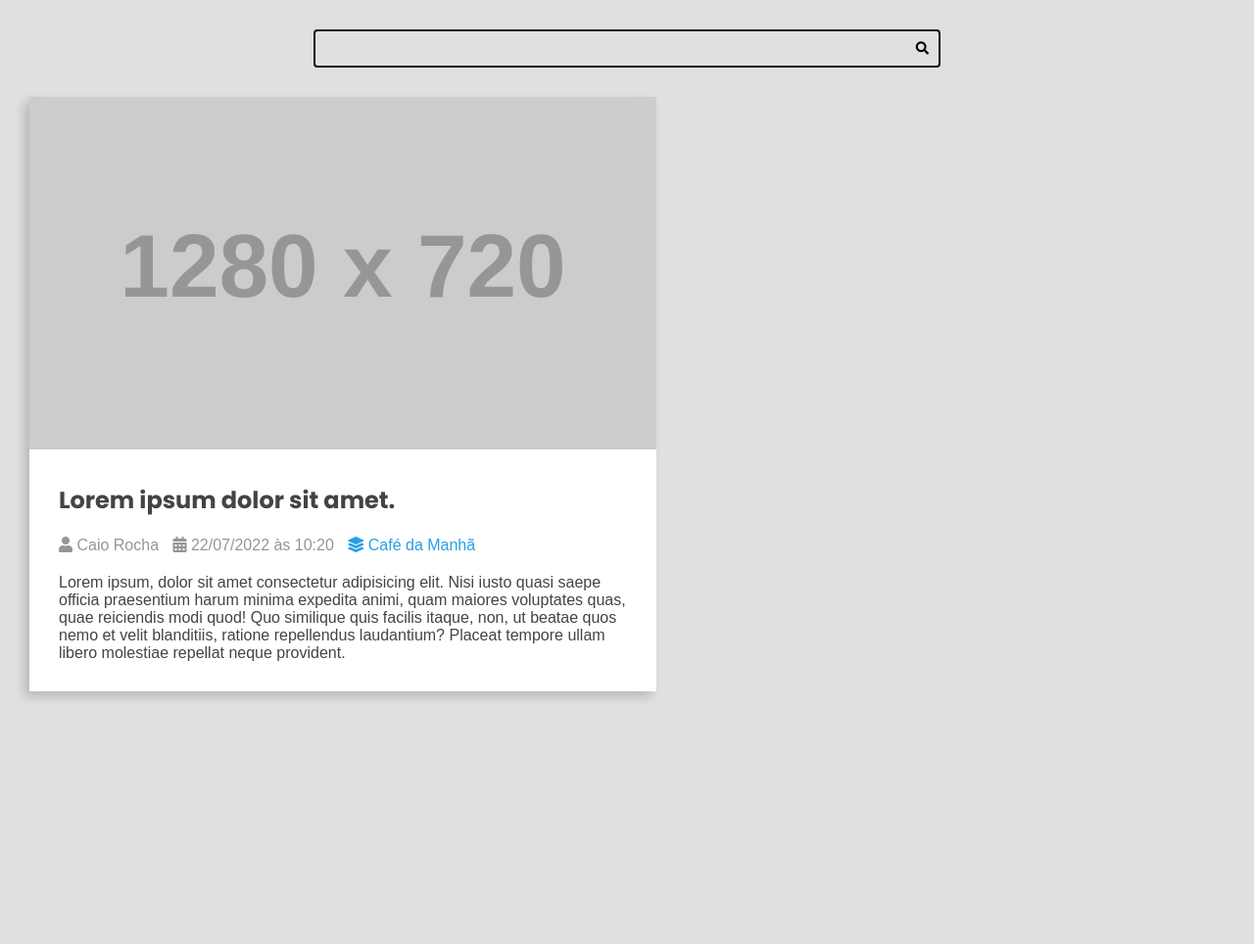
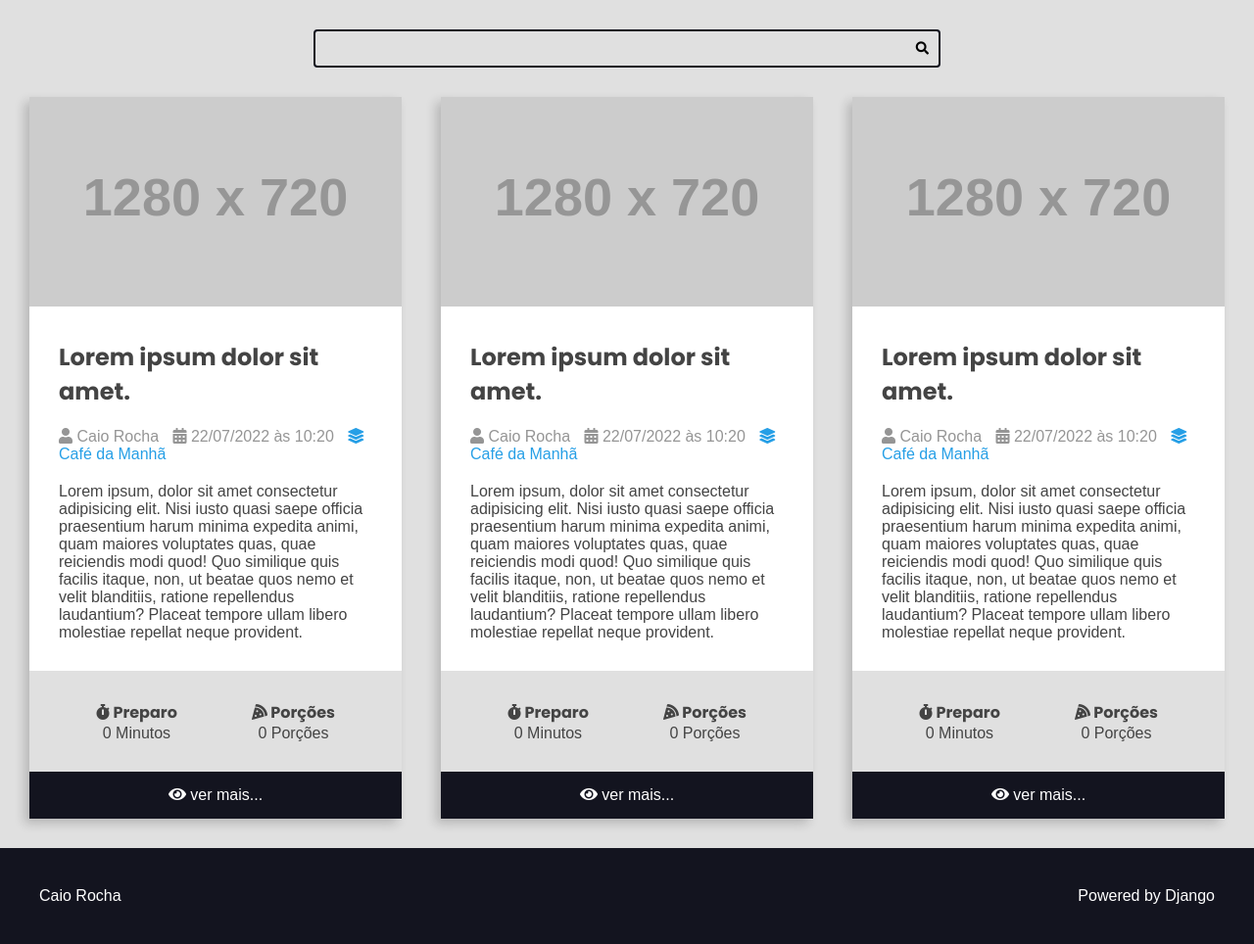
Before and after one commit to caioguimaraesr/recipes, a Django app: page / in a window 1280 px wide. Shown: the part 120-1084 px from the top of the page at 98% size. Before the commit the page ends 835 px from the top, so only its background shows below. Run offline with Django 5.2, Linux system fonts and the light colour scheme; grey boxes labelled with a size stand in for pictures from a placeholder-image service; some libraries are stand-ins or nearby versions.

Commit message:
create footer and recipe

```diff
--- /dev/null
+++ b/recipes/templates/recipes/partials/footer.html
@@ -0,0 +1,8 @@
+<footer class="main-footer">
+    <div class="developer">
+      <a href="https://www.linkedin.com/in/caioguimaraesr/" target="_blank" rel="noreferrer noopener">Caio Rocha</a>
+    </div>
+    <div class="powered">
+      <a href="https://www.djangoproject.com/" target="_blank" rel="noreferrer noopener">Powered by Django</a>
+    </div>
+  </footer>
--- a/recipes/templates/recipes/partials/head.html
+++ b/recipes/templates/recipes/partials/head.html
@@ -9,7 +9,7 @@
     <link rel="preconnect" href="https://fonts.googleapis.com">
     <link rel="preconnect" href="https://fonts.gstatic.com" crossorigin>
     <link href="https://fonts.googleapis.com/css2?family=Alex+Brush&family=JetBrains+Mono:ital,wght@0,100..800;1,100..800&family=Poppins:ital,wght@0,100;0,200;0,300;0,400;0,500;0,600;0,700;0,800;0,900;1,100;1,200;1,300;1,400;1,500;1,600;1,700;1,800;1,900&display=swap" rel="stylesheet">
-    <title>Recipes</title>
+    <title>vReciBook</title>
     <style>
         :root {
             --color-primary: #269fe6;
@@ -196,5 +196,51 @@
         .recipe-author a:hover {
             color: var(--color-primary-dark);
         }
+
+        .recipe-meta-container {
+            display: flex;
+            flex-flow: row wrap;
+            padding: var(--spacing-gutter-medium);
+            background: var(--color-gray-1);
+        }
+        .recipe-meta {
+            display: flex;
+            flex-flow: column nowrap;
+            flex-shrink: 1;
+            flex-grow: 1;
+            text-align: center;
+        }
+        .recipe-meta-title {
+            font-size: 1.6rem;
+        }
+        .recipe-footer a {
+            background: var(--color-primary-dark);
+            display: block;
+            color: var(--color-white);
+            text-decoration: none;
+            text-align: center;
+            padding: 1.5rem var(--spacing-gutter-medium);
+            transition: all 300ms ease-in-out;
+        }
+        .recipe-footer a:hover {
+            filter: brightness(2);
+        }
+
+        .main-footer {
+            display: flex;
+            align-items: center;
+            justify-content: space-between;
+            background: var(--color-primary-dark);
+            color: var(--color-white);
+            padding: var(--spacing-gutter-large);
+        }
+        .main-footer a {
+            color: var(--color-white);
+            text-decoration: none;
+            transition: all 300ms ease-in-out;
+        }
+        .main-footer a:hover {
+            filter: brightness(.8);
+        }
     </style>
 </head>
--- /dev/null
+++ b/recipes/templates/recipes/partials/recipe.html
@@ -0,0 +1,49 @@
+<div class="recipe recipe-list-item">
+    <div class="recipe-cover">
+        <img src="https://placehold.co/1280x720.png" alt="temporario">
+    </div>
+    <div class="recipe-title-container">
+        <h2 class="recipe-title">Lorem ipsum dolor sit amet.</h2>
+    </div>
+    <div class="recipe-author">
+        <span class="recipe-author-item">
+            <i class="fas fa-user"></i>
+            Caio Rocha
+        </span>
+        <span class="recipe-author-item">
+            <i class="fas fa-calendar-alt"></i>
+            22/07/2022 às 10:20
+        </span>
+        <span class="recipe-author-item">
+            <a href="recipes/category/café-da-manha/">
+                <i class="fas fa-layer-group"></i>
+                <span>Café da Manhã</span>
+            </a>
+        </span>
+    </div>
+
+    <div class="recipe-content">
+        <p>Lorem ipsum, dolor sit amet consectetur adipisicing elit. Nisi iusto quasi saepe officia praesentium harum minima expedita animi, quam maiores voluptates quas, quae reiciendis modi quod! Quo similique quis facilis itaque, non, ut beatae quos nemo et velit blanditiis, ratione repellendus laudantium? Placeat tempore ullam libero molestiae repellat neque provident.</p>
+    </div>
+
+    <div class="recipe-meta-container">
+        <div class="recipe-meta recipe-preparation">
+            <h3 class="recipe-meta-title"><i class="fas fa-stopwatch"></i> Preparo</h3>
+            <div class="recipe-meta-text">
+                0 Minutos
+            </div>
+        </div>
+        <div class="recipe-meta recipe-servings">
+            <h3 class="recipe-meta-title"><i class="fas fa-pizza-slice"></i> Porções</h3>
+            <div class="recipe-meta-text">
+                0 Porções
+            </div>
+        </div>
+    </div>
+    <footer class="recipe-footer">
+        <a class="recipe-read-more button button-dark button-full-width" href="/recipes/3/">
+            <i class="fas fa-eye"></i>
+            <span>ver mais...</span>
+        </a>
+    </footer>
+</div>
```
Also changed, not shown: recipes/templates/recipes/pages/home.html (+4 -28 lines).
